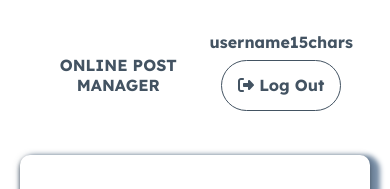
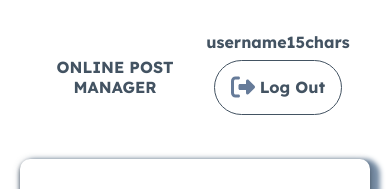
Before and after one commit to rhw-repo/mern-post-app, a React (Create React App) app in the folder frontend/: page /create_new in a window 390 px wide. Shown: the top 189 px of the page. Built offline with nearby package versions, Linux system fonts and the light colour scheme; sample sign-in values are in the browser's storage.

Commit message:
WIP: adjusts Navbar Logout Icon. Fixes css bug brings foward grid display Options Container to 1060px max-width & increases gap to prevent accidental taps

```diff
--- a/frontend/src/components/Navbar/Navbar.js
+++ b/frontend/src/components/Navbar/Navbar.js
@@ -16,7 +16,7 @@ const Navbar = () => {
         navigate("/login")
     }
 
-    const logoutIcon = <FontAwesomeIcon icon={faRightFromBracket} />
+    const logoutIcon = <FontAwesomeIcon icon={faRightFromBracket} className={styles.navLogoutIcon}/>
 
     return (
         <header className={styles.header}>
--- a/frontend/src/components/Navbar/Navbar.module.css
+++ b/frontend/src/components/Navbar/Navbar.module.css
@@ -29,10 +29,20 @@ h1 {
 }
 
 .navLogoutButton {
+  display: flex;
+  justify-content: center;
+  align-items: center;
   margin-left: 1rem;
   padding: 0.9rem 1rem;
   min-width: 8rem;
   margin: 1rem;
+  white-space: nowrap;
+}
+
+.navLogoutIcon {
+  font-size: 1.5rem;
+  padding-right: 0.3rem;
+  color: var(--secondary-light);
 }
 
 /* Replace flexbox with grid layout, resize elements prevent overflow */
@@ -76,9 +86,9 @@ h1 {
 }
 
 @media (max-width: 560px) {
-  /* Prevent elements overlapping */
+  /* Prevent overlapping & accidental taps */
   .container {
-    gap: 5px;
+    gap: 0.5rem;
   }
 
   h1,
--- a/frontend/src/pages/Home/Table.module.css
+++ b/frontend/src/pages/Home/Table.module.css
@@ -175,7 +175,58 @@ select {
         box-sizing: border-box;
     }
 
-    /* OptionsContainer & Table - Display: grid prevents horizontal overflow */
+    /* Options Container grid layout prevent overlapping
+    elements, overflow into other elements & poor alignment */
+    .optionsContainer {
+        display: grid;
+        grid-template-columns: repeat(3, 1fr);
+        grid-template-rows: auto auto;
+        align-items: center;
+        overflow: hidden;
+        row-gap: 0.8rem;
+    }
+
+    /* .dateRangeBtn*/
+    .optionsContainer>div:nth-child(1) {
+        grid-row: 1 / 2;
+        grid-column: 1 / 2;
+        justify-self: start;
+    }
+
+    .dateRangeBtn {
+        justify-self: end;
+        white-space: nowrap;
+    }
+
+    /*.resetTableBtn */
+    .optionsContainer>div:nth-child(3) {
+        grid-row: 1 / 2;
+        grid-column: 2 / 3;
+        justify-self: start;
+    }
+
+    .resetTableBtn {
+        margin: 0;
+        justify-self: start;
+        white-space: nowrap;
+    }
+
+    /*.createNewBtn */
+    .optionsContainer>div:nth-child(4) {
+        grid-row: 1 / 2;
+        grid-column: 3 / 4;
+        width: fit-content;
+        justify-self: end;
+    }
+
+    /* .optionsContainer .globalFilterInput,
+    .optionsContainer .globalFilter */
+    .optionsContainer>div:nth-child(2) {
+        grid-row: 2;
+        grid-column: 1 / span 3;
+    }
+
+    /* Table - Display: grid prevents horizontal overflow */
     th {
         display: none;
     }
```
